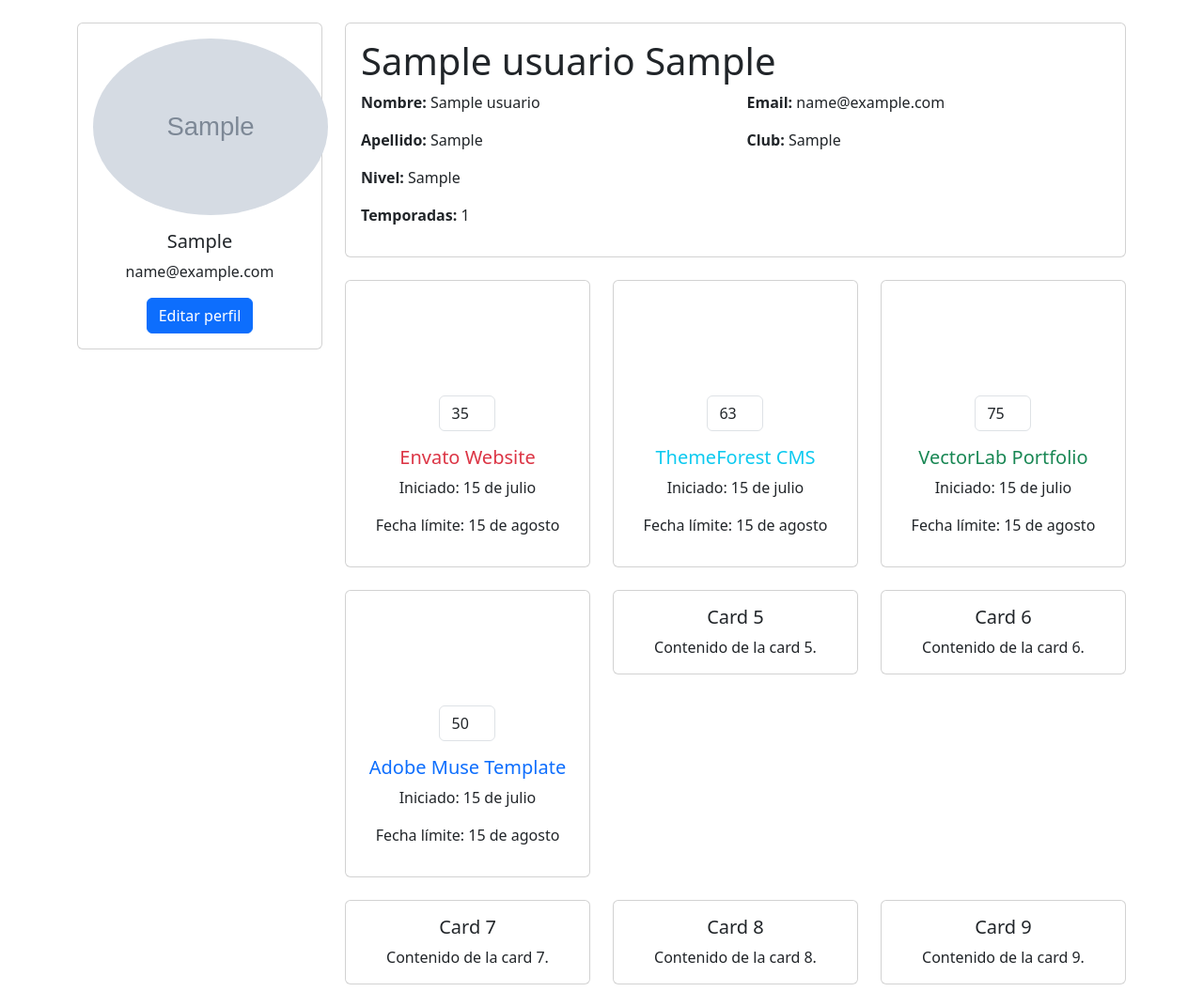
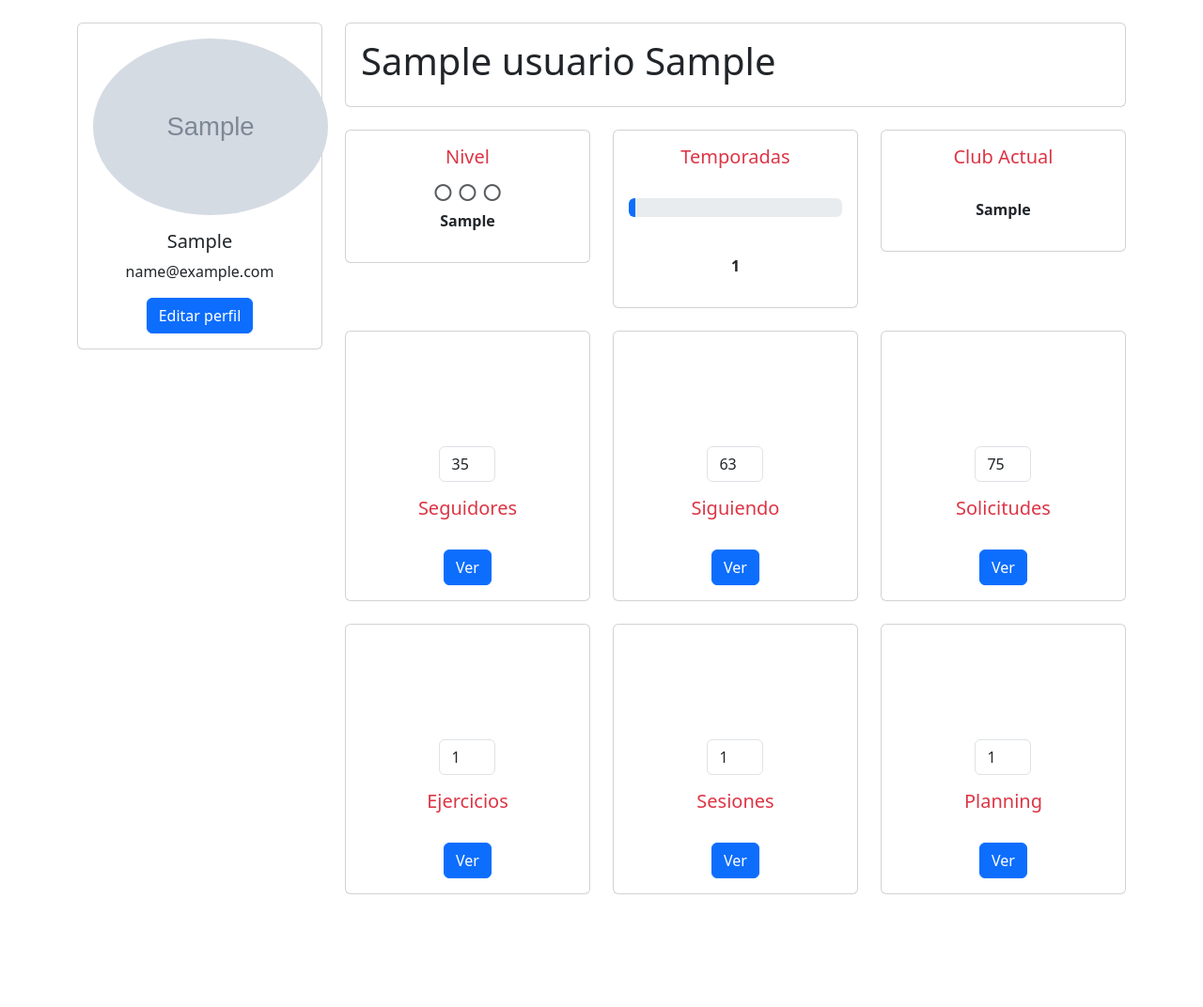
Before and after one commit to jafuentes1989/Coach-Planning-Basketball, a Flask app: template app/templates/perfil/perfil.html in a window 1280 px wide. Shown: the part 56-1128 px from the top of the page at 94% size. After the commit the page ends 1008 px from the top, so only its background shows below. Run offline with Flask 3, Linux system fonts and the light colour scheme; tables that the repository leaves empty hold one stand-in row (values such as "Sample post"); the template is opened without the code that fills it: values that come from a table or form of the project are taken from there, most other values are stand-ins (such as "Sample title", 1, 10 or a date in 2020); grey boxes marked "Sample" are stand-in pictures.

Commit message:
CPB - funcionalidad de la pagina de perfil de usuario, creando cards para datos carrera usuario, y ejercicios, sesiones y planning

```diff
--- a/app/templates/perfil/perfil.html
+++ b/app/templates/perfil/perfil.html
@@ -23,16 +23,57 @@
             <div class="card mb-4">
                 <div class="card-body">
                     <h1>{{ usuario.nombre }} {{ usuario.apellido }}</h1>
-                    <div class="row">
-                        <div class="col-sm-6">
-                            <p><strong>Nombre:</strong> {{ usuario.nombre }}</p>
-                            <p><strong>Apellido:</strong> {{ usuario.apellido }}</p>
-                            <p><strong>Nivel:</strong> {{ usuario.nivel }}</p>
-                            <p><strong>Temporadas:</strong> {{ usuario.temporadas }}</p>
+                </div>
+            </div>
+            <div class="row">
+                <div class="col-md-4 mb-4">
+                    <div class="card">
+                        <div class="card-body text-center">
+                            <h5 class="card-title text-danger">Nivel</h5>
+                            {% if usuario.nivel == '1' %}
+                                <span class="text-primary" style="font-size: 24px;">●</span>
+                                <span class="text-muted" style="font-size: 24px;">○</span>
+                                <span class="text-muted" style="font-size: 24px;">○</span>
+                            {% elif usuario.nivel == '2' %}
+                                <span class="text-primary" style="font-size: 24px;">●</span>
+                                <span class="text-primary" style="font-size: 24px;">●</span>
+                                <span class="text-muted" style="font-size: 24px;">○</span>
+                            {% elif usuario.nivel == 'Nacional' %}
+                                <span class="text-primary" style="font-size: 24px;">●</span>
+                                <span class="text-primary" style="font-size: 24px;">●</span>
+                                <span class="text-primary" style="font-size: 24px;">●</span>
+                            {% else %}
+                                <span class="text-muted" style="font-size: 24px;">○</span>
+                                <span class="text-muted" style="font-size: 24px;">○</span>
+                                <span class="text-muted" style="font-size: 24px;">○</span>
+                            {% endif %}
+                            <br>
+                            <p><strong>{{ usuario.nivel }}</strong></p>
                         </div>
-                        <div class="col-sm-6">
-                            <p><strong>Email:</strong> {{ usuario.email }}</p>
-                            <p><strong>Club:</strong> {{ usuario.club }}</p>
+                    </div>
+                </div>
+                <div class="col-md-4 mb-4">
+                    <div class="card">
+                        <div class="card-body text-center">
+                            <h5 class="card-title text-danger">Temporadas</h5>
+                            <br>
+                            {% set max_temporadas = 30 %}
+                            {% set percentage = ((usuario.temporadas / max_temporadas) * 100) | round %}
+                            <div class="progress mb-3" style="height: 20px;">
+                                <div class="progress-bar bg-primary" role="progressbar" style="width: {{ percentage }}%;" aria-valuenow="{{ usuario.temporadas }}" aria-valuemin="0" aria-valuemax="{{ max_temporadas }}">
+                                </div>
+                            </div>
+                            <br>
+                            <p><strong>{{ usuario.temporadas }}</strong></p>
+                        </div>
+                    </div>
+                </div>
+                <div class="col-md-4 mb-4">
+                    <div class="card">
+                        <div class="card-body text-center">
+                            <h5 class="card-title text-danger">Club Actual</h5>
+                            <br>
+                            <p><strong>{{ usuario.club }}</strong></p>
                         </div>
                     </div>
                 </div>
@@ -45,9 +86,9 @@
                                 <canvas width="100" height="100"></canvas>
                                 <input class="form-control" type="text" value="35" readonly style="width: 60px; margin: 0 auto;">
                             </div>
-                            <h5 class="card-title text-danger">Envato Website</h5>
-                            <p>Iniciado: 15 de julio</p>
-                            <p>Fecha límite: 15 de agosto</p>
+                            <h5 class="card-title text-danger">Seguidores</h5>
+                            <br>
+                            <a href="{{ url_for('perfil.seguidores') }}" class="btn btn-primary">Ver</a>
                         </div>
                     </div>
                 </div>
@@ -58,9 +99,9 @@
                                 <canvas width="100" height="100"></canvas>
                                 <input class="form-control" type="text" value="63" readonly style="width: 60px; margin: 0 auto;">
                             </div>
-                            <h5 class="card-title text-info">ThemeForest CMS</h5>
-                            <p>Iniciado: 15 de julio</p>
-                            <p>Fecha límite: 15 de agosto</p>
+                            <h5 class="card-title text-danger">Siguiendo</h5>
+                            <br>
+                            <a href="{{ url_for('perfil.siguiendo') }}" class="btn btn-primary">Ver</a>
                         </div>
                     </div>
                 </div>
@@ -71,9 +112,9 @@
                                 <canvas width="100" height="100"></canvas>
                                 <input class="form-control" type="text" value="75" readonly style="width: 60px; margin: 0 auto;">
                             </div>
-                            <h5 class="card-title text-success">VectorLab Portfolio</h5>
-                            <p>Iniciado: 15 de julio</p>
-                            <p>Fecha límite: 15 de agosto</p>
+                            <h5 class="card-title text-danger">Solicitudes</h5>
+                            <br>
+                            <a href="{{ url_for('perfil.solicitudes') }}" class="btn btn-primary">Ver</a>
                         </div>
                     </div>
                 </div>
@@ -84,53 +125,37 @@
                         <div class="card-body text-center">
                             <div class="mb-3">
                                 <canvas width="100" height="100"></canvas>
-                                <input class="form-control" type="text" value="50" readonly style="width: 60px; margin: 0 auto;">
+                                <input class="form-control" type="text" value="{{ num_ejercicios }}" readonly style="width: 60px; margin: 0 auto;">
                             </div>
-                            <h5 class="card-title text-primary">Adobe Muse Template</h5>
-                            <p>Iniciado: 15 de julio</p>
-                            <p>Fecha límite: 15 de agosto</p>
+                            <h5 class="card-title text-danger">Ejercicios</h5>
+                            <br>
+                            <a href="{{ url_for('perfil.ejercicios') }}" class="btn btn-primary">Ver</a>
                         </div>
                     </div>
                 </div>
                 <div class="col-md-4 mb-4">
                     <div class="card">
                         <div class="card-body text-center">
-                            <h5 class="card-title">Card 5</h5>
-                            <p class="card-text">Contenido de la card 5.</p>
+                            <div class="mb-3">
+                                <canvas width="100" height="100"></canvas>
+                                <input class="form-control" type="text" value="{{ num_sesiones }}" readonly style="width: 60px; margin: 0 auto;">
+                            </div>
+                            <h5 class="card-title text-danger">Sesiones</h5>
+                            <br>
+                            <a href="{{ url_for('perfil.sesiones') }}" class="btn btn-primary">Ver</a>
                         </div>
                     </div>
                 </div>
                 <div class="col-md-4 mb-4">
                     <div class="card">
                         <div class="card-body text-center">
-                            <h5 class="card-title">Card 6</h5>
-                            <p class="card-text">Contenido de la card 6.</p>
-                        </div>
-                    </div>
-                </div>
-            </div>
-            <div class="row">
-                <div class="col-md-4 mb-4">
-                    <div class="card">
-                        <div class="card-body text-center">
-                            <h5 class="card-title">Card 7</h5>
-                            <p class="card-text">Contenido de la card 7.</p>
-                        </div>
-                    </div>
-                </div>
-                <div class="col-md-4 mb-4">
-                    <div class="card">
-                        <div class="card-body text-center">
-                            <h5 class="card-title">Card 8</h5>
-                            <p class="card-text">Contenido de la card 8.</p>
-                        </div>
-                    </div>
-                </div>
-                <div class="col-md-4 mb-4">
-                    <div class="card">
-                        <div class="card-body text-center">
-                            <h5 class="card-title">Card 9</h5>
-                            <p class="card-text">Contenido de la card 9.</p>
+                            <div class="mb-3">
+                                <canvas width="100" height="100"></canvas>
+                                <input class="form-control" type="text" value="{{ num_planning }}" readonly style="width: 60px; margin: 0 auto;">
+                            </div>
+                            <h5 class="card-title text-danger">Planning</h5>
+                            <br>
+                            <a href="{{ url_for('perfil.planning') }}" class="btn btn-primary">Ver</a>
                         </div>
                     </div>
                 </div>
```
Also changed, not shown: app/perfil.py (+8 -1 lines).
